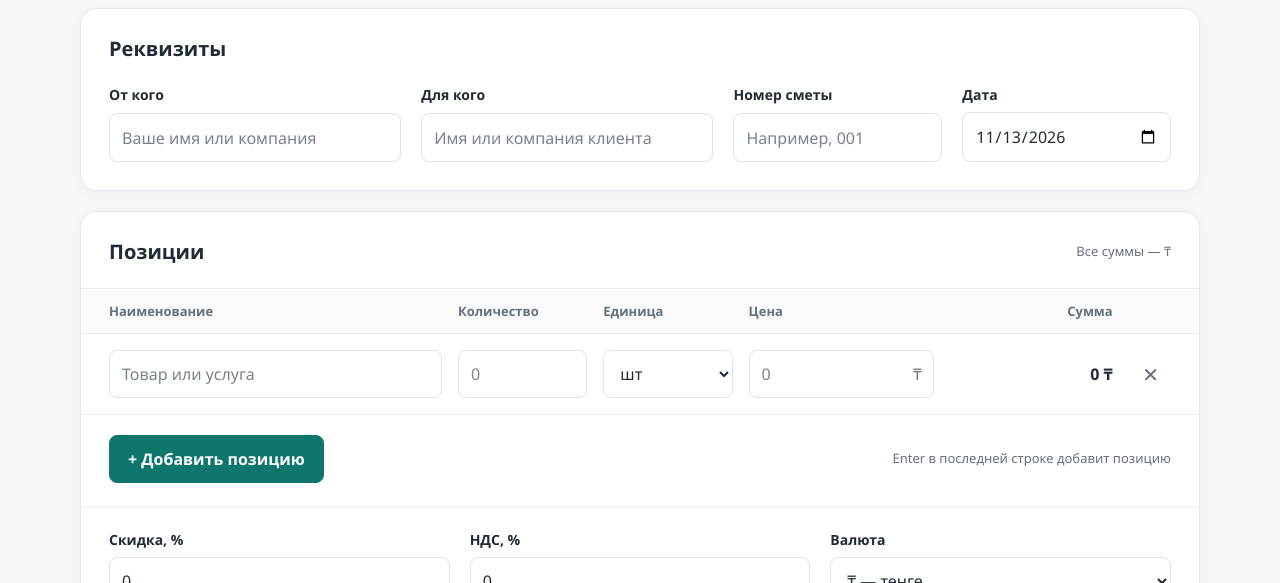
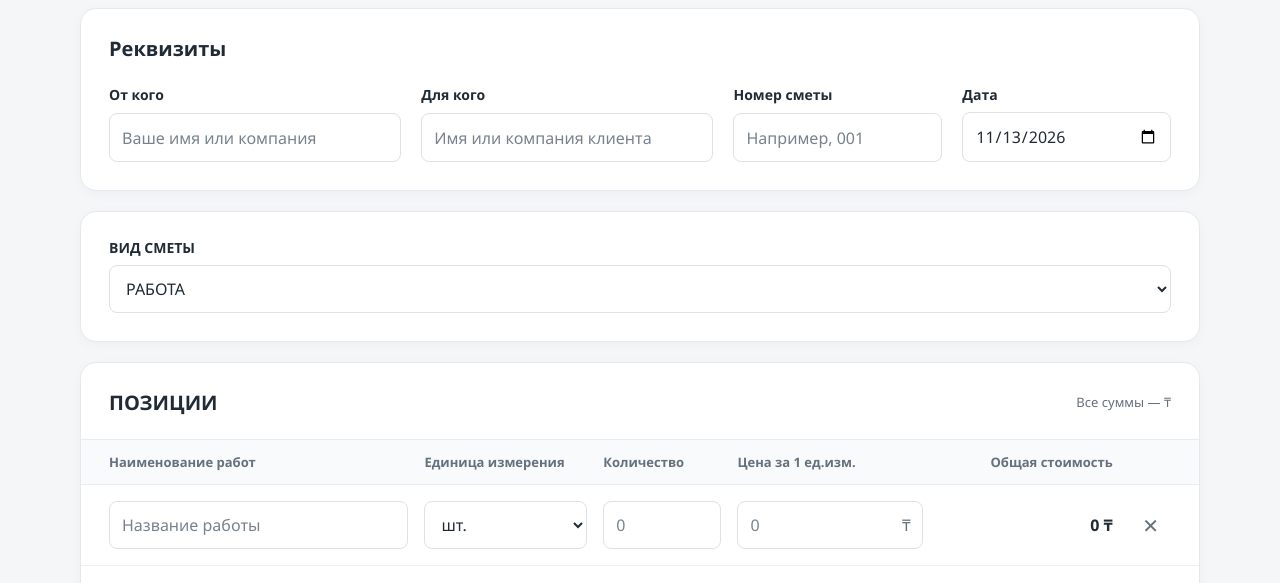
Before and after one commit to DaniyarZhussupbayev/smeta, a plain HTML site: page index.html in a window 1280 px wide. Shown: the part 214-797 px from the top of the page. Drawn offline with Linux system fonts and the light colour scheme.

Commit message:
Изменить позиции при выборе вида сметы

```diff
--- a/index.html
+++ b/index.html
@@ -46,20 +46,32 @@
           </div>
         </section>
 
+        <section class="card details" aria-labelledby="estimate-type-title">
+          <label class="field" for="estimate-type">
+            <span id="estimate-type-title">ВИД СМЕТЫ</span>
+            <select id="estimate-type" name="estimate-type">
+              <option value="РАБОТА">РАБОТА</option>
+              <option value="УСЛУГА">УСЛУГА</option>
+              <option value="ТОВАР">ТОВАР</option>
+            </select>
+            <span id="print-estimate-type" class="print-value"></span>
+          </label>
+        </section>
+
         <section class="card positions" aria-labelledby="positions-title">
           <div class="positions-header">
-            <h2 id="positions-title">Позиции</h2>
+            <h2 id="positions-title">ПОЗИЦИИ</h2>
             <span id="currency-note" class="currency-note">Все суммы — ₸</span>
           </div>
 
           <table class="positions-table" aria-labelledby="positions-title">
             <thead>
               <tr>
-                <th scope="col" class="name-column">Наименование</th>
+                <th id="position-name-heading" scope="col" class="name-column">Наименование работ</th>
+                <th scope="col" class="unit-column">Единица измерения</th>
                 <th scope="col" class="quantity-column">Количество</th>
-                <th scope="col" class="unit-column">Единица</th>
-                <th scope="col" class="price-column">Цена</th>
-                <th scope="col" class="amount-column">Сумма</th>
+                <th scope="col" class="price-column">Цена за 1 ед.изм.</th>
+                <th scope="col" class="amount-column">Общая стоимость</th>
                 <th scope="col" class="remove-column"><span class="visually-hidden">Удаление</span></th>
               </tr>
             </thead>
@@ -148,26 +160,27 @@
     <template id="position-template">
       <tr class="position-row">
         <td class="name-cell">
-          <label class="mobile-label" data-label-for="name">Наименование</label>
-          <input class="position-name" data-field="name" type="text" placeholder="Товар или услуга">
+          <label class="mobile-label" data-label-for="name">Наименование работ</label>
+          <input class="position-name" data-field="name" type="text" placeholder="Название работы">
           <span class="print-value" data-print-field="name"></span>
+        </td>
+        <td class="unit-cell">
+          <label class="mobile-label" data-label-for="unit">Единица измерения</label>
+          <select data-field="unit">
+            <option value="шт.">шт.</option>
+            <option value="м.">м.</option>
+            <option value="кв.м.">кв.м.</option>
+            <option value="куб.м.">куб.м.</option>
+          </select>
+          <span class="print-value" data-print-field="unit"></span>
         </td>
         <td class="quantity-cell">
           <label class="mobile-label" data-label-for="quantity">Количество</label>
           <input class="number-input" data-field="quantity" type="text" inputmode="decimal" placeholder="0" spellcheck="false">
           <span class="print-value" data-print-field="quantity"></span>
         </td>
-        <td class="unit-cell">
-          <label class="mobile-label" data-label-for="unit">Единица</label>
-          <select data-field="unit">
-            <option value="шт">шт</option>
-            <option value="час">час</option>
-            <option value="услуга">услуга</option>
-          </select>
-          <span class="print-value" data-print-field="unit"></span>
-        </td>
         <td class="price-cell">
-          <label class="mobile-label" data-label-for="price">Цена</label>
+          <label class="mobile-label" data-label-for="price">Цена за 1 ед.изм.</label>
           <div class="price-input-wrap">
             <input class="number-input" data-field="price" type="text" inputmode="decimal" placeholder="0" spellcheck="false">
             <span class="price-currency" aria-hidden="true">₸</span>
@@ -175,7 +188,7 @@
           <span class="print-value" data-print-field="price"></span>
         </td>
         <td class="amount-cell">
-          <span class="mobile-label" aria-hidden="true">Сумма</span>
+          <span class="mobile-label" aria-hidden="true">Общая стоимость</span>
           <output class="line-total" data-field="total">0 ₸</output>
         </td>
         <td class="remove-cell">
--- a/script.js
+++ b/script.js
@@ -21,6 +21,8 @@ const vatRow = document.querySelector("#vat-row");
 const senderInput = document.querySelector("#sender");
 const recipientInput = document.querySelector("#recipient");
 const estimateNumberInput = document.querySelector("#estimate-number");
+const estimateTypeSelect = document.querySelector("#estimate-type");
+const positionNameHeading = document.querySelector("#position-name-heading");
 const commentInput = document.querySelector("#comment");
 const savePdfButton = document.querySelector("#save-pdf");
 const newEstimateButton = document.querySelector("#new-estimate");
@@ -36,10 +38,30 @@ const draftFields = {
   recipient: recipientInput,
   number: estimateNumberInput,
   date: dateInput,
+  type: estimateTypeSelect,
   discount: discountInput,
   vat: vatInput,
   currency: currencySelect,
   comment: commentInput,
+};
+
+const measurementUnits = ["шт.", "м.", "кв.м.", "куб.м."];
+const estimateTypeSettings = {
+  "РАБОТА": {
+    nameLabel: "Наименование работ",
+    placeholder: "Название работы",
+    units: measurementUnits,
+  },
+  "УСЛУГА": {
+    nameLabel: "Наименование услуг",
+    placeholder: "Название услуги",
+    units: measurementUnits,
+  },
+  "ТОВАР": {
+    nameLabel: "Наименование товара",
+    placeholder: "Название товара",
+    units: [...measurementUnits, "комплект", "пара"],
+  },
 };
 
 const numberFormatter = new Intl.NumberFormat("ru-RU", {
@@ -100,13 +122,19 @@ function readDraft() {
     }
 
     const draft = JSON.parse(saved);
+    // Сохраняем совместимость с черновиками, в которых ещё нет вида сметы.
+    if (draft?.fields && draft.fields.type === undefined) {
+      draft.fields.type = "РАБОТА";
+    }
     const validFields = draft?.fields && Object.keys(draftFields).every((key) => typeof draft.fields[key] === "string");
     const validPositions = Array.isArray(draft?.positions) && draft.positions.every((position) => (
       position && ["name", "quantity", "unit", "price"].every((field) => typeof position[field] === "string")
-      && ["шт", "час", "услуга"].includes(position.unit)
+      && [...estimateTypeSettings["ТОВАР"].units, "шт", "час", "услуга"].includes(position.unit)
     ));
 
-    if (draft?.version !== 1 || !validFields || !validPositions || !["₸", "₽", "$", "€"].includes(draft.fields.currency)) {
+    if (draft?.version !== 1 || !validFields || !validPositions
+      || !["₸", "₽", "$", "€"].includes(draft.fields.currency)
+      || !["РАБОТА", "УСЛУГА", "ТОВАР"].includes(draft.fields.type)) {
       throw new Error("Некорректный черновик");
     }
 
@@ -170,6 +198,40 @@ function calculateTotals(subtotal, discountPercent, vatPercent) {
   };
 }
 
+function getPositionSettings() {
+  return estimateTypeSettings[estimateTypeSelect.value] || estimateTypeSettings["РАБОТА"];
+}
+
+function configurePositionRow(row, unitValue = row.querySelector('[data-field="unit"]').value) {
+  const settings = getPositionSettings();
+  row.querySelector('[data-label-for="name"]').textContent = settings.nameLabel;
+  row.querySelector('[data-field="name"]').placeholder = settings.placeholder;
+
+  const unitSelect = row.querySelector('[data-field="unit"]');
+  const normalizedUnit = unitValue === "шт" ? "шт." : unitValue;
+  const options = settings.units.map((unit) => {
+    const option = document.createElement("option");
+    option.value = unit;
+    option.textContent = unit;
+    return option;
+  });
+  unitSelect.replaceChildren(...options);
+  unitSelect.value = settings.units.includes(normalizedUnit) ? normalizedUnit : settings.units[0];
+  return unitSelect.value !== normalizedUnit;
+}
+
+function updatePositionsForType({ announce = false } = {}) {
+  positionNameHeading.textContent = getPositionSettings().nameLabel;
+  let unitsReset = false;
+  for (const row of positionsBody.rows) {
+    unitsReset = configurePositionRow(row) || unitsReset;
+  }
+  if (announce) {
+    rowAnnouncement.textContent = `Вид сметы: ${estimateTypeSelect.value}.`
+      + (unitsReset ? " Недоступные единицы измерения заменены на «шт.»." : "");
+  }
+}
+
 function recalculate() {
   let subtotal = 0;
   const currency = currencySelect.value || "₸";
@@ -179,7 +241,7 @@ function recalculate() {
     subtotal += lineTotal;
     row.querySelector('[data-field="total"]').textContent = formatMoney(lineTotal);
     row.querySelector(".price-currency").textContent = currency;
-    row.querySelector('[data-field="price"]').setAttribute("aria-label", `Цена, ${currency}`);
+    row.querySelector('[data-field="price"]').setAttribute("aria-label", `Цена за 1 ед.изм., ${currency}`);
   }
 
   const totals = calculateTotals(roundAmount(subtotal), parseNumber(discountInput.value), parseNumber(vatInput.value));
@@ -197,7 +259,7 @@ function recalculate() {
 function updateRowLabels() {
   Array.from(positionsBody.rows).forEach((row, index) => {
     row.querySelector(".remove-button").setAttribute("aria-label", `Удалить позицию ${index + 1}`);
-    row.querySelector('[data-field="total"]').setAttribute("aria-label", `Сумма позиции ${index + 1}`);
+    row.querySelector('[data-field="total"]').setAttribute("aria-label", `Общая стоимость позиции ${index + 1}`);
   });
 }
 
@@ -213,6 +275,7 @@ function preparePrint() {
   document.querySelector("#print-title").textContent = getEstimateHeading();
   document.querySelector("#print-sender").textContent = senderInput.value.trim() || "—";
   document.querySelector("#print-recipient").textContent = recipientInput.value.trim() || "—";
+  document.querySelector("#print-estimate-type").textContent = estimateTypeSelect.value;
 
   for (const row of positionsBody.rows) {
     row.querySelector('[data-print-field="name"]').textContent = row.querySelector('[data-field="name"]').value.trim() || "—";
@@ -241,7 +304,7 @@ function buildShareText() {
   if (recipientInput.value.trim()) {
     lines.push(`Для кого: ${recipientInput.value.trim()}`);
   }
-  lines.push("");
+  lines.push(`Вид сметы: ${estimateTypeSelect.value}`, "");
 
   for (const row of positionsBody.rows) {
     const name = row.querySelector('[data-field="name"]').value.trim();
@@ -322,6 +385,7 @@ function startNewEstimate() {
   isRestoringDraft = true;
   form.reset();
   positionsBody.replaceChildren();
+  updatePositionsForType();
   estimateNumberInput.value = number;
   dateInput.value = getToday();
   addPosition({ focus: false });
@@ -349,6 +413,7 @@ function addPosition({ focus = true, values } = {}) {
     }
   }
 
+  configurePositionRow(row, values?.unit);
   positionsBody.append(fragment);
   updateRowLabels();
   recalculate();
@@ -367,6 +432,7 @@ form.addEventListener("change", saveDraft);
 discountInput.addEventListener("input", recalculate);
 vatInput.addEventListener("input", recalculate);
 currencySelect.addEventListener("change", recalculate);
+estimateTypeSelect.addEventListener("change", () => updatePositionsForType({ announce: true }));
 
 discountInput.addEventListener("change", () => {
   if (parseNumber(discountInput.value) > 100) {
@@ -442,4 +508,5 @@ if (positionsBody.rows.length === 0) {
   addPosition({ focus: false });
 }
 isRestoringDraft = false;
+updatePositionsForType();
 recalculate();
--- a/styles.css
+++ b/styles.css
@@ -186,6 +186,7 @@ input[type="date"] {
   background: #f8fafb;
   color: var(--muted);
   text-align: left;
+  overflow-wrap: anywhere;
   font-size: 13px;
   font-weight: 600;
 }
@@ -207,15 +208,15 @@ input[type="date"] {
 }
 
 .name-column {
-  width: 33%;
+  width: 30%;
 }
 
 .quantity-column {
-  width: 13%;
+  width: 12%;
 }
 
 .unit-column {
-  width: 13%;
+  width: 16%;
 }
 
 .price-column {
@@ -223,7 +224,7 @@ input[type="date"] {
 }
 
 .amount-column {
-  width: 16%;
+  width: 17%;
 }
 
 .remove-column {
@@ -500,12 +501,15 @@ textarea {
   }
 
   .name-column {
-    width: 25%;
+    width: 24%;
   }
 
-  .quantity-column,
+  .quantity-column {
+    width: 13%;
+  }
+
   .unit-column {
-    width: 15%;
+    width: 19%;
   }
 
   .amount-column {
@@ -595,11 +599,13 @@ textarea {
     display: block;
     width: auto;
     height: auto;
+    min-height: 36px;
     margin-bottom: 8px;
     overflow: visible;
     clip-path: none;
     white-space: normal;
     font-size: 13px;
+    line-height: 1.4;
     font-weight: 600;
     color: var(--muted);
   }
```
Also changed, not shown: 1 other file.
